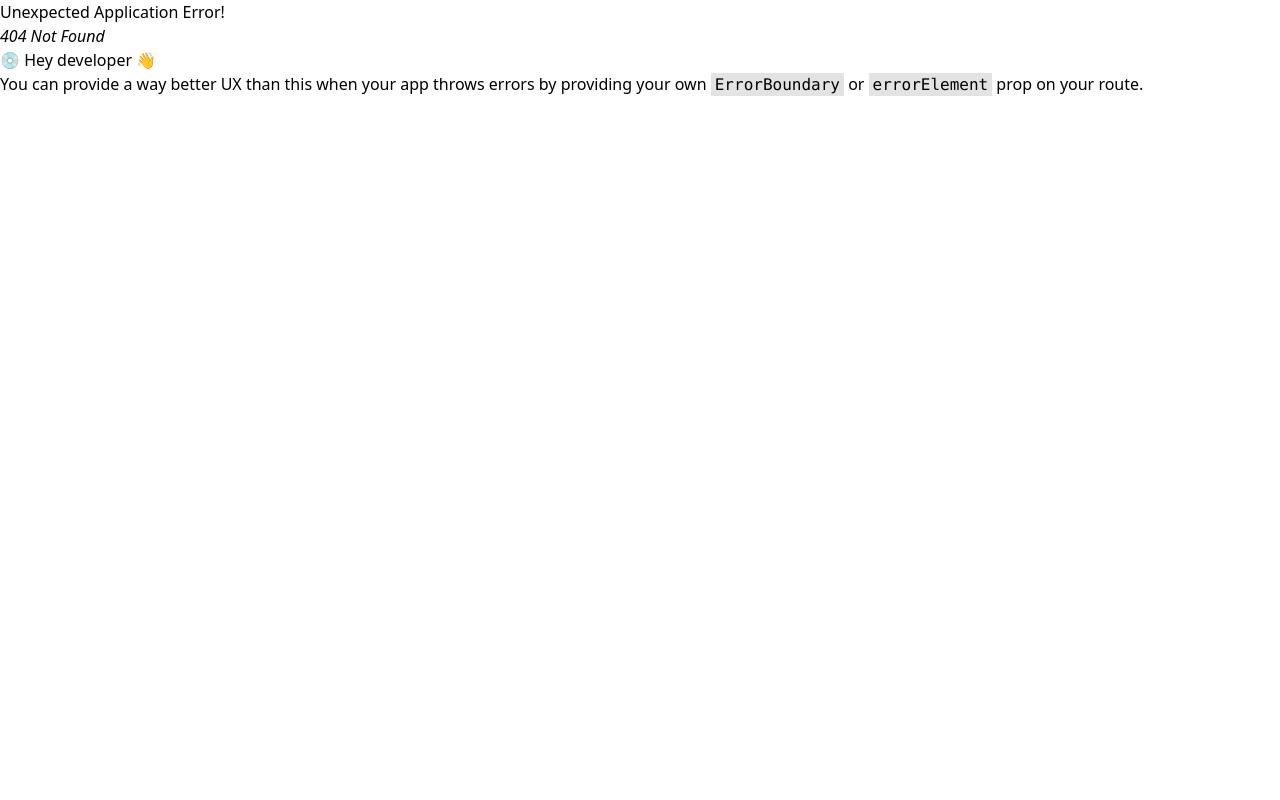
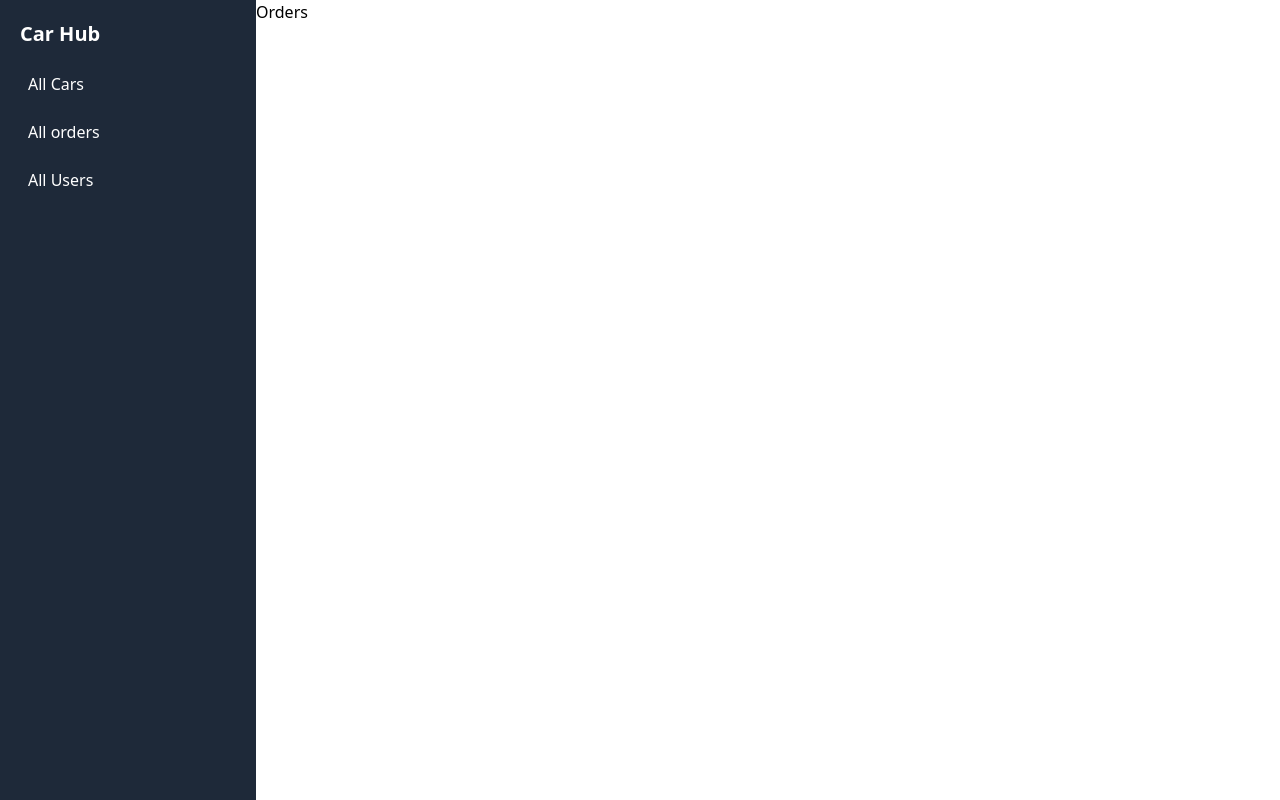
Before and after one commit to MRKPRO360/car-hub-frontend, a React (Vite) app: page /admin/dashboard in a window 1280 px wide. Before the commit this address had no page. Built offline with nearby package versions, Linux system fonts and the light colour scheme.

Commit message:
added admin dashboard

```diff
--- /dev/null
+++ b/src/components/layout/AdminLayout.tsx
@@ -0,0 +1,14 @@
+import { Outlet } from 'react-router';
+import Sidebar from '../../pages/shared/Sidebar';
+import adminNavItems from '../../routes/adminRoutes';
+
+function AdminLayout() {
+  return (
+    <div className="flex">
+      <Sidebar items={adminNavItems} />
+      <Outlet />
+    </div>
+  );
+}
+
+export default AdminLayout;
--- /dev/null
+++ b/src/components/layout/UserLayout.tsx
@@ -0,0 +1,11 @@
+import { Outlet } from 'react-router';
+
+function UserLayout() {
+  return (
+    <div>
+      <Outlet />
+    </div>
+  );
+}
+
+export default UserLayout;
--- a/src/pages/admin/AdminDashboard.tsx
+++ b/src/pages/admin/AdminDashboard.tsx
@@ -1,5 +1,9 @@
 function AdminDashboard() {
-  return <div>AdminDashboard</div>;
+  return (
+    <div>
+      <p>admin content</p>
+    </div>
+  );
 }
 
 export default AdminDashboard;
--- /dev/null
+++ b/src/pages/admin/Cars.tsx
@@ -0,0 +1,5 @@
+function Cars() {
+  return <div>Cars</div>;
+}
+
+export default Cars;
--- /dev/null
+++ b/src/pages/admin/Orders.tsx
@@ -0,0 +1,5 @@
+function Orders() {
+  return <div>Orders</div>;
+}
+
+export default Orders;
--- /dev/null
+++ b/src/pages/admin/Users.tsx
@@ -0,0 +1,5 @@
+function Users() {
+  return <div>Users</div>;
+}
+
+export default Users;
--- /dev/null
+++ b/src/pages/shared/Sidebar.tsx
@@ -0,0 +1,42 @@
+import { useState } from 'react';
+import { RxHamburgerMenu } from 'react-icons/rx';
+import { LiaTimesSolid } from 'react-icons/lia';
+import { ISidebarItems } from '../../types/sidebarItems.interface';
+import { NavLink } from 'react-router';
+
+const Sidebar = ({ items }: { items: ISidebarItems[] }) => {
+  const [isOpen, setIsOpen] = useState(false);
+
+  return (
+    <div className="">
+      {/* Toggle Button */}
+      <button
+        onClick={() => setIsOpen(!isOpen)}
+        className="md:hidden relative p-2 m-4 text-gray-800 bg-gray-200 rounded  z-10"
+      >
+        {isOpen ? <LiaTimesSolid /> : <RxHamburgerMenu />}
+      </button>
+      {/* Sidebar */}
+      <div
+        className={`fixed inset-y-0 min-h-screen left-0 w-64 bg-gray-800 text-white pt-14 md:pt-5 px-5 transform
+        ${isOpen ? 'translate-x-0' : '-translate-x-full'}
+        md:relative md:translate-x-0 transition-transform`}
+      >
+        <h2 className="text-xl font-bold">Car Hub</h2>
+        <ul className="mt-4 flex flex-col space-y-2">
+          {items.map((el) => (
+            <NavLink
+              key={el.text}
+              to={el.path}
+              className="p-2 hover:bg-gray-700 rounded cursor-pointer"
+            >
+              {el.text}
+            </NavLink>
+          ))}
+        </ul>
+      </div>
+    </div>
+  );
+};
+
+export default Sidebar;
--- /dev/null
+++ b/src/routes/adminRoutes.tsx
@@ -0,0 +1,16 @@
+const adminNavItems = [
+  {
+    path: '/admin/dashboard/cars',
+    text: 'All Cars',
+  },
+  {
+    path: '/admin/dashboard/orders',
+    text: 'All orders',
+  },
+  {
+    path: '/admin/dashboard/users',
+    text: 'All Users',
+  },
+];
+
+export default adminNavItems;
--- /dev/null
+++ b/src/types/sidebarItems.interface.ts
@@ -0,0 +1,4 @@
+export interface ISidebarItems {
+  path: string;
+  text: string;
+}
```
Also changed, not shown: src/routes/routes.tsx (+26 -1 lines).
